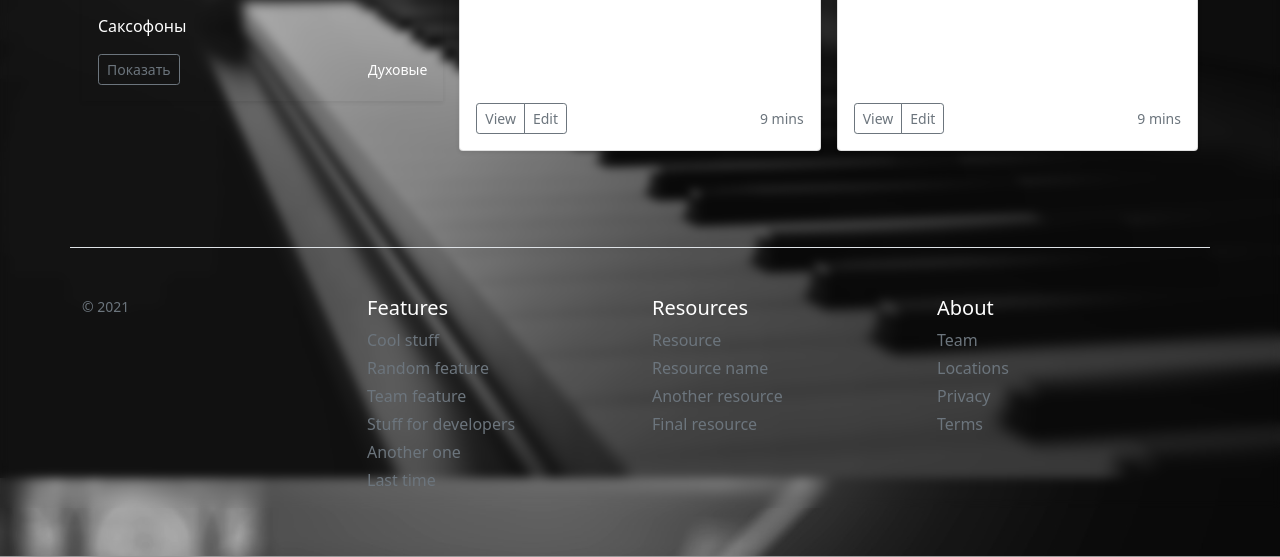
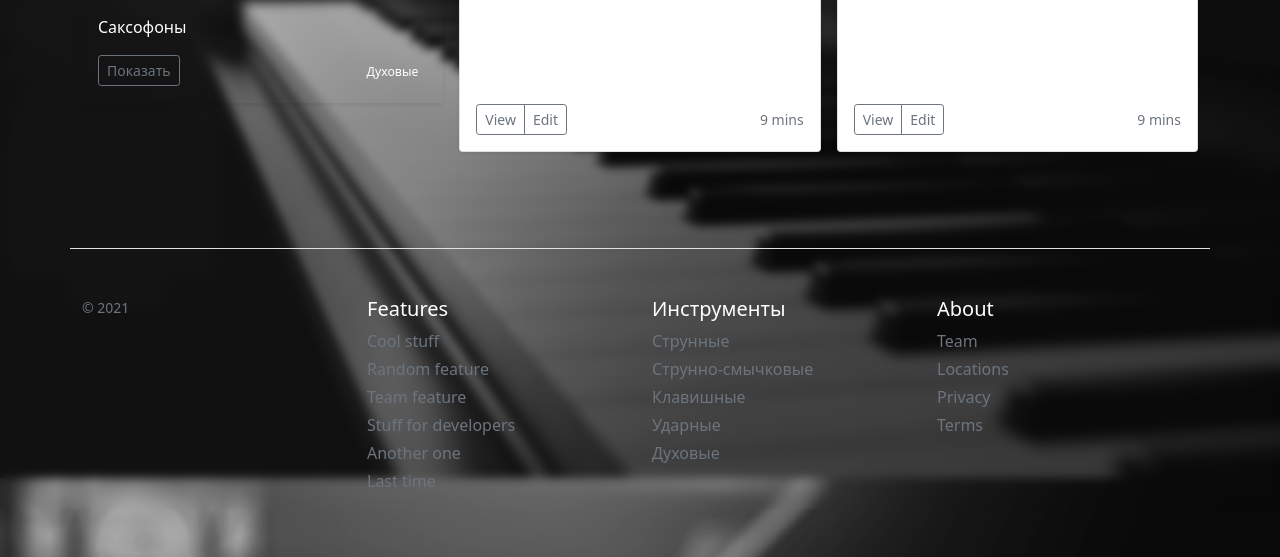
Before and after one commit to Secktor112/saet, a Flask app: page /catalog in a window 1280 px wide. Shown: the part 1122-1679 px from the top of the page. Run offline with Flask 2, Linux system fonts and the light colour scheme; a user stored in the database is signed in; some libraries are stand-ins or nearby versions.

Commit message:
knopochki

```diff
--- a/templates/base.html
+++ b/templates/base.html
@@ -23,13 +23,15 @@
       <a class="me-3 py-2 text-white text-decoration-none" href="/service">Услуги</a>
       <a class="me-3 py-2 text-white text-decoration-none" href="/about">Про нас</a>
       <a class="me-3 py-2 text-white text-decoration-none" href="/posts">Новости</a>
-      <a class="me-3 btn btn-warning text-decoration-none" href="/create-article">Создать</a>
         {% if not prof %}
       <a class="me-3 btn btn-warning text-decoration-none" href="/auth">Войти</a>
             {% else %}
         <a class="me-3 btn btn-warning text-decoration-none" href="/profile">Профиль</a>
         {% endif %}
+        {% if prof %}
+      <a class="me-3 btn btn-warning text-decoration-none" href="/cart">Корзина</a>
       <a class="me-3 btn btn-warning text-decoration-none" href="/logout">Выйти</a>
+        {% endif %}
     </nav>
   </header>
  </div>
@@ -53,12 +55,13 @@
         </ul>
       </div>
       <div class="col-6 col-md">
-        <h5 class="text-white">Resources</h5>
+        <h5 class="text-white">Инструменты</h5>
         <ul class="list-unstyled text-small">
-          <li class="mb-1"><a class="link-secondary text-decoration-none" href="#">Resource</a></li>
-          <li class="mb-1"><a class="link-secondary text-decoration-none" href="#">Resource name</a></li>
-          <li class="mb-1"><a class="link-secondary text-decoration-none" href="#">Another resource</a></li>
-          <li class="mb-1"><a class="link-secondary text-decoration-none" href="#">Final resource</a></li>
+          <li class="mb-1"><a class="link-secondary text-decoration-none" href="/instrument_family?family_id=1">Струнные</a></li>
+          <li class="mb-1"><a class="link-secondary text-decoration-none" href="/instrument_family?family_id=2">Струнно-смычковые</a></li>
+          <li class="mb-1"><a class="link-secondary text-decoration-none" href="/instrument_family?family_id=3">Клавишные</a></li>
+          <li class="mb-1"><a class="link-secondary text-decoration-none" href="/instrument_family?family_id=4">Ударные</a></li>
+          <li class="mb-1"><a class="link-secondary text-decoration-none" href="/instrument_family?family_id=5">Духовые</a></li>
         </ul>
       </div>
       <div class="col-6 col-md">
--- a/templates/cart.html
+++ b/templates/cart.html
@@ -17,6 +17,7 @@
                           <div class="d-flex justify-content-between align-items-center">
                             <div class="btn-group">
                               <a type="button" class="btn btn-sm btn-outline-secondary" href="/instrument/{{ el.inst.id }}">Показать</a>
+                              <a type="button" class="btn btn-sm btn-outline-secondary" href="/cart/{{ el.id }}/del">Удалить</a>
                             </div>
                             <small>{{ el.inst.price }} руб.</small>
                           </div>
--- a/templates/catalog.html
+++ b/templates/catalog.html
@@ -20,7 +20,7 @@
                 <div class="btn-group">
                   <a type="button" class="btn btn-sm btn-outline-secondary" href="/instrument?type_id=1">Показать</a>
                 </div>
-                <small>Струнные</small>
+                <a type="button" class="btn btn-sm text-white" href="/instrument_family?family_id=1"><small>Струнные</small></a>
               </div>
             </div>
           </div>
@@ -35,7 +35,7 @@
                 <div class="btn-group">
                   <a type="button" class="btn btn-sm btn-outline-secondary" href="/instrument?type_id=2">Показать</a>
                 </div>
-                <small class>Струнные</small>
+                <a type="button" class="btn btn-sm text-white" href="/instrument_family?family_id=1"><small class>Струнные</small></a>
               </div>
             </div>
           </div>
@@ -50,7 +50,7 @@
                 <div class="btn-group">
                   <a type="button" class="btn btn-sm btn-outline-secondary" href="/instrument?type_id=3">Показать</a>
                 </div>
-                <small>Струнно-смычковые</small>
+                <a type="button" class="btn btn-sm text-white" href="/instrument_family?family_id=2"><small>Струнно-смычковые</small></a>
               </div>
             </div>
           </div>
@@ -61,12 +61,12 @@
             <svg class="bd-placeholder-img card-img-top" width="100%" height="225" xmlns="http://www.w3.org/2000/svg" role="img" aria-label="Placeholder: Thumbnail" preserveAspectRatio="xMidYMid slice" focusable="false"><title>Placeholder</title><rect width="100%" height="100%" fill="#55595c" fill-opacity="0.0"></rect><text x="50%" y="50%" fill="#eceeef" dy=".3em"></text><image href="https://gostraightreview.com/wp-content/uploads/2019/02/4-3.png" height="100%" width="100%"/></svg>
 
             <div class="card-body">
-              <p class="card-text">Электронные фортепиано</p>
+              <p class="card-text">Фортепиано</p>
               <div class="d-flex justify-content-between align-items-center">
                 <div class="btn-group">
                   <a type="button" class="btn btn-sm btn-outline-secondary" href="/instrument?type_id=4">Показать</a>
                 </div>
-                <small>Клавишные</small>
+                <a type="button" class="btn btn-sm text-white" href="/instrument_family?family_id=3"><small>Клавишные</small></a>
               </div>
             </div>
           </div>
@@ -79,9 +79,9 @@
               <p class="card-text">Барабаны</p>
               <div class="d-flex justify-content-between align-items-center">
                 <div class="btn-group">
-                  <button type="button" class="btn btn-sm btn-outline-secondary">Показать</button>
+                  <a type="button" class="btn btn-sm btn-outline-secondary" href="/instrument?type_id=5">Показать</a>
                 </div>
-                <small>Ударные</small>
+                <a type="button" class="btn btn-sm text-white" href="/instrument_family?family_id=4"><small>Ударные</small></a>
               </div>
             </div>
           </div>
@@ -94,9 +94,9 @@
               <p class="card-text">Кларнеты</p>
               <div class="d-flex justify-content-between align-items-center">
                 <div class="btn-group">
-                  <button type="button" class="btn btn-sm btn-outline-secondary">Показать</button>
+                  <a type="button" class="btn btn-sm btn-outline-secondary" href="/instrument?type_id=6">Показать</a>
                 </div>
-                <small>Духовые</small>
+                <a type="button" class="btn btn-sm text-white" href="/instrument_family?family_id=5"><small>Духовые</small></a>
               </div>
             </div>
           </div>
@@ -110,9 +110,9 @@
               <p class="card-text">Саксофоны</p>
               <div class="d-flex justify-content-between align-items-center">
                 <div class="btn-group">
-                  <button type="button" class="btn btn-sm btn-outline-secondary">Показать</button>
+                  <a type="button" class="btn btn-sm btn-outline-secondary" href="/instrument?type_id=7">Показать</a>
                 </div>
-                <small>Духовые</small>
+                <a type="button" class="btn btn-sm text-white" href="/instrument_family?family_id=5"><small>Духовые</small></a>
               </div>
             </div>
           </div>
--- a/templates/post_detail.html
+++ b/templates/post_detail.html
@@ -11,8 +11,10 @@
     <div class="alert text-white">
         <p>{{ article.text }}</p>
         <p></b>Дата: {{ article.date.date() }}</b></p>
+        {% if admin %}
         <a href="/posts/{{ article.id }}/del" class="btn btn-danger">Удалить</a>
         <a href="/posts/{{ article.id }}/update" class="btn btn-success">Редактировать</a>
+        {% endif %}
     </div>
 </div>
 {% endblock %}
--- a/templates/posts.html
+++ b/templates/posts.html
@@ -6,7 +6,6 @@
 
 {% block body %}
 <div class="container mt-5">
-    <h1>Все статьи на сайте</h1>
     {% if admin %}
           <a class="me-3 btn btn-warning text-decoration-none" href="/create-article">Создать</a>
     {% endif %}
--- a/view.py
+++ b/view.py
@@ -27,6 +27,14 @@ def catalog_route():
     types_id = Instruments.query.filter_by(type_id=type_id).all()
 
     return get_template("instrument.html", types_id=types_id)
+
+
+@app.route('/instrument_family')
+def catalog_route_fam():
+    family_id = request.args.get("family_id")
+    families_id = Instruments.query.filter_by(family_id=family_id).all()
+
+    return get_template("instrument_family.html", families_id=families_id)
 
 
 @app.route('/instrument/<int:id>')
@@ -135,8 +143,12 @@ def posts():
 
 @app.route('/posts/<int:id>')
 def posts_detail(id):
+    if get_role(session['userid']) == 1:
+        is_admin = True
+    else:
+        is_admin = False
     article = Article.query.get(id)
-    return get_template("post_detail.html", article=article)
+    return get_template("post_detail.html", article=article, admin=is_admin)
 
 
 @app.route('/posts/<int:id>/del')
@@ -254,6 +266,16 @@ def cart():
     return get_template("cart.html", carts=carts)
 
 
+@app.route('/cart/<int:id>/del')
+@login_required
+def cart_delete(id):
+    cart = Cart.query.get_or_404(id)
+    cart.delete()
+    if cart.success:
+        return redirect('/cart')
+    return "При удалении статьи произошла ошибка"
+
+
 @app.route('/add_cart/<int:id>', methods=['GET'])
 @login_required
 def add_cart(id):
```
Also changed, not shown: models.py (+16 -0 lines), templates/instrument_family.html (added, +29 -0 lines).
